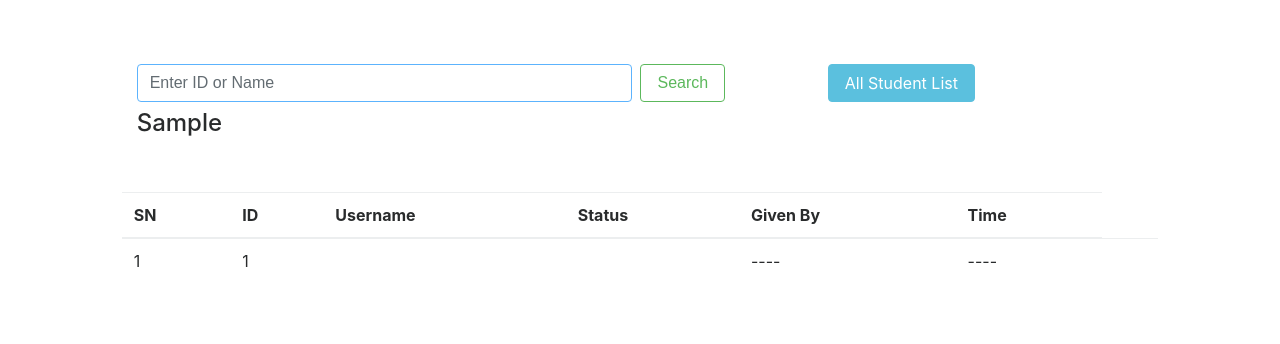
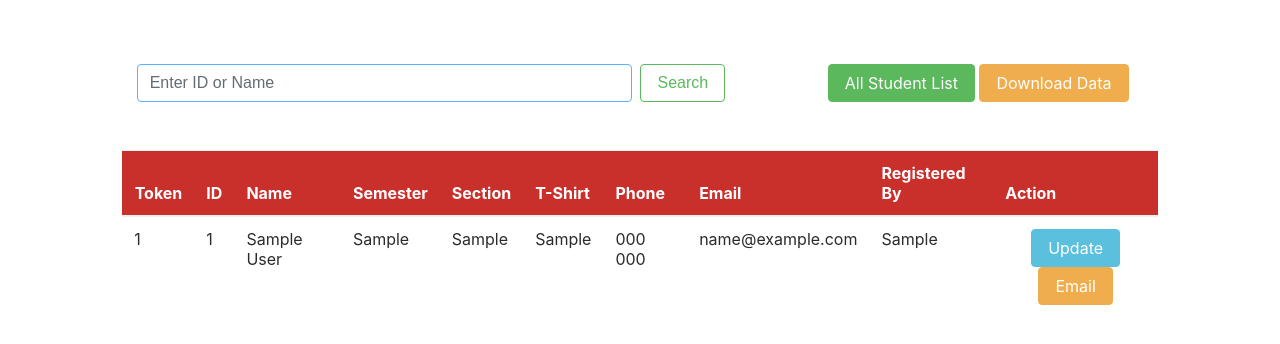
Before and after one commit to fuadwasi/topc_site, a Django app: template TOPC_Reg_SYS/templates/registered_student_list.html in a window 1280 px wide. Shown: the part 58-402 px from the top of the page. Run offline with Django 3.2, Linux system fonts and the light colour scheme; tables that the repository leaves empty hold one stand-in row (values such as "Sample post"); the template is opened without the code that fills it: values that come from a table or form of the project are taken from there, most other values are stand-ins (such as "Sample title", 1, 10 or a date in 2020); parts of the project's set-up code (start-up, migrations or seed data) failed here and were passed over; some libraries are stand-ins or nearby versions.

Commit message:
CSV Download feature added

```diff
--- a/TOPC_Reg_SYS/templates/registered_student_list.html
+++ b/TOPC_Reg_SYS/templates/registered_student_list.html
@@ -25,23 +25,28 @@
 
                             <button class="btn btn-outline-success my-2 my-sm-0" type="submit">Search</button>
                         </form>
-                    <h4>{{ msg }}</h4>
-                    <h4>{{ msg2 }}</h4>
                     </div>
+
                     <div class="col-md-4">
-                    <a class="btn btn-info " href={% url "all_std" %}>All Student List</a>
+                        <a class="btn btn-success " href={% url "all_std" %}>All Student List</a>
+                        <a class="btn btn-warning " href={% url "reg_std_download" %}>Download Data</a>
                     </div>
                 </div>
 
+
                 <table class="table">
-                <thead class="thead-dark">
+                    <thead class="alert btn-danger active">
                     <tr>
-                    <th scope="col">SN</th>
+                        <th scope="col">Token</th>
                         <th scope="col">ID</th>
-                    <th scope="col">Username</th>
-                    <th scope="col">Status</th>
-                    <th scope="col">Given By</th>
-                    <th scope="col">Time</th>
+                        <th scope="col">Name</th>
+                        <th scope="col">Semester</th>
+                        <th scope="col">Section</th>
+                        <th scope="col">T-Shirt</th>
+                        <th scope="col">Phone</th>
+                        <th scope="col">Email</th>
+                        <th scope="col">Registered By</th>
+                        <th scope="col">Action</th>
                         {#                    <th scope="col" class="text-center mx-auto">Action</th>#}
                     </tr>
                     </thead>
@@ -49,34 +54,29 @@
 
                     {% for student in students %}
                         <tr>
-                        {% if student.username != user %}
-                            <td>{{ student.id }}</td>
-
-
-                            <td>{{ student.sID }}</td>
-                            <td>{{ student.name }}</td>
-                            <td>{{ student.status }}</td>
-                            {% if student.status == "taken" %}
-                                <td>{{ student.givenby }}</td>
-                                <td>{{ student.created }}</td>
-                            {% else %}
-                                <td>{{ "----" }}</td>
-                                <td>{{ "----" }}</td>
-
-                            {% endif %}
+                                <td>{{ student.token }}</td>
+                                <td>{{ student.basic_info.sID }}</td>
+                                <td>{{ student.basic_info.name }}</td>
+                                <td>{{ student.basic_info.semester }}</td>
+                                <td>{{ student.basic_info.section }}</td>
+                                <td>{{ student.t_shirt }}</td>
+                                <td>{{ student.basic_info.phone }}  {{ student.basic_info.sec_phone }}</td>
+                                <td>{{ student.basic_info.email }}</td>
+                                <td>{{ student.regby }}</td>
+{#                                <td>{{ student.basic_info.name }}</td>#}
+{#                                <td>{{ student.basic_info.name }}</td>#}
+{#                                <td>{{ student.basic_info.name }}</td>#}
+{#                                <td>{{ student.basic_info.name }}</td>#}
+{#                                <td>{{ student.basic_info.name }}</td>#}
 
 
                                 <td class="text-center mx-auto">
-                                {% if user.username == 'fuad' %}
-                                    <a href="/stat_reset/{{ student.id }}"
-                                       class="btn  btn-success {% if student.status == "not_taken" %} disabled{% endif %} "
+                                        <a href="/register/{{ student.id }}"
+                                           class="btn  btn-info ">Update</a>
+{#                                        <a href="/del_std/{{ student.id }}" class="btn  btn-warning">Email</a> #}
+                                    <a href="#" class="btn  btn-warning">Email</a>
+                                </td>
 
-                                    >Reset</a>
-                                    <a href="/del_std/{{ student.id }}" class="btn  btn-danger ">Delete</a>
-                                {% endif %}
-
-                            </td>
-                        {% endif %}
                         </tr>
                     {% endfor %}
                     </tbody>
--- a/TOPC_Reg_SYS/urls.py
+++ b/TOPC_Reg_SYS/urls.py
@@ -24,4 +24,5 @@
     path('request_cancel/<int:id>', views.request_cancel, name='request_cancel'),
     path('request_list/', views.request_list, name='request_list'),
     path('rank_upload/', views.rank_upload, name='rank_upload'),
+    path('reg_std_download/', views.reg_std_download, name='reg_std_download'),
 ]
--- a/TOPC_Reg_SYS/views/__init__.py
+++ b/TOPC_Reg_SYS/views/__init__.py
@@ -8,3 +8,4 @@
 from .cancel_reg import *
 from .email_conf_send import *
 from .rank_upload import *
+from .csv_writer_fun import *
```
Also changed, not shown: TOPC_Reg_SYS/views/csv_writer_fun.py (added, +35 -0 lines). Lines whose indentation alone changed are shown as unchanged.
